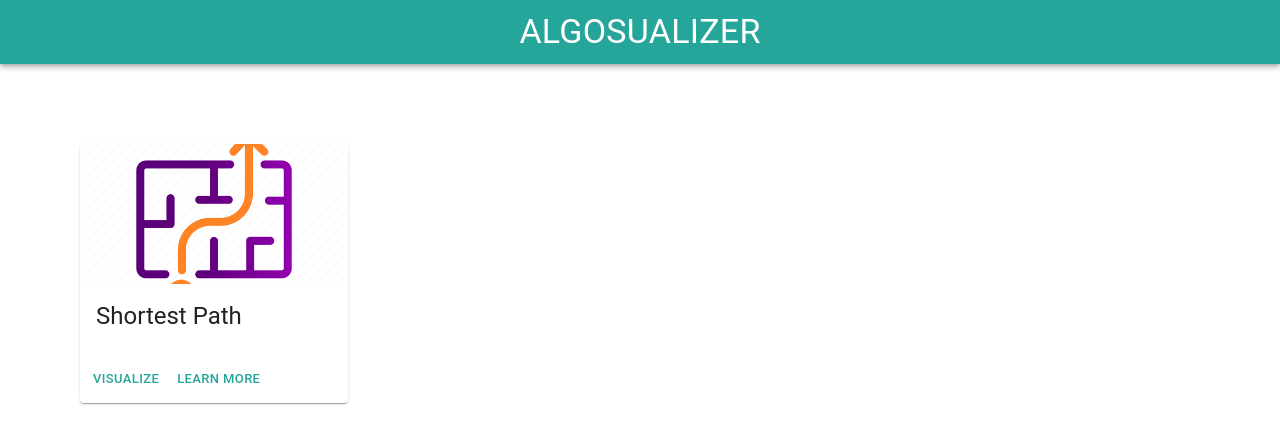
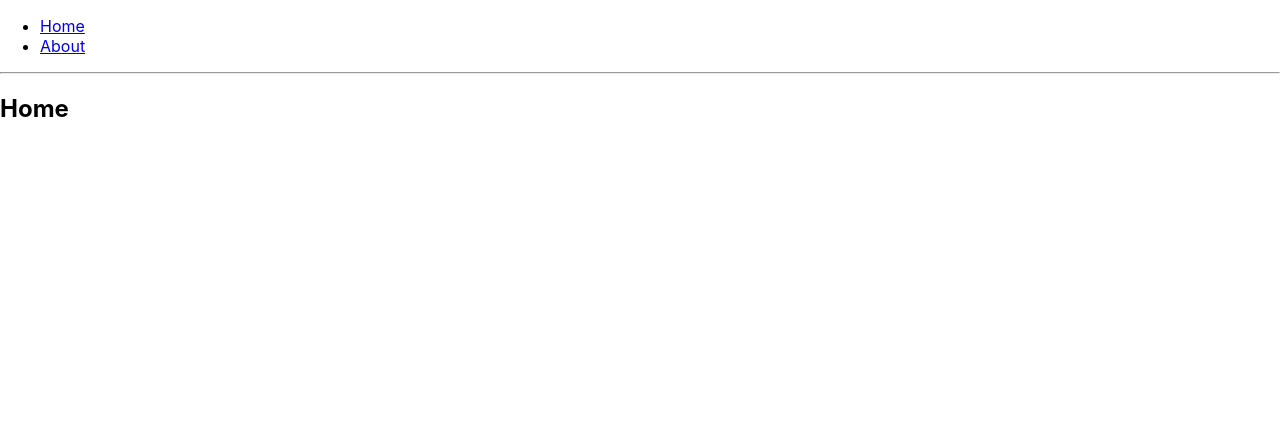
Before and after one commit to KhozmoS/algosualizer, a React (Create React App) app: page / in a window 1280 px wide. Shown: the top 444 px of the page. Built offline with nearby package versions, Linux system fonts and the light colour scheme.

Commit message:
testing app

```diff
--- a/src/App.tsx
+++ b/src/App.tsx
@@ -1,39 +1,27 @@
-import React from "react";
-import { TopBar } from "./components/TopBar";
-import { Home, ShortestPathVisual } from "./pages";
-import Box from '@material-ui/core/Box';
-import { makeStyles } from "@material-ui/core";
-import {
-  BrowserRouter as Router,
-  // Switch,
-  Route,
-  HashRouter
-} from "react-router-dom";
+import React, { Component } from 'react';
+import { HashRouter, Route, Link } from "react-router-dom";
 
-const useStyles = makeStyles((theme) => ({
-  homeContainer: {
-    minHeight: 'calc(100vh - 64px)',
-  },
-  home: {
-    margin: 'auto',
-    width: '100%'
+class App extends Component {
+  render() {
+    return (
+      <HashRouter basename="/">
+        <div>
+          <ul>
+            <li><Link to="/">Home</Link></li>
+            <li><Link to="/about">About</Link></li>
+          </ul>
+
+          <hr />
+
+          <Route exact path="/" component={Home} />
+          <Route path="/about" component={About} />
+        </div>
+      </HashRouter>
+    );
   }
-}));
-function App() {
-  const classes = useStyles();
-  return (
-    <HashRouter basename='/'>
-      <>
-        <TopBar />
-        <Router>
-          <Box className={classes.home}>
-            <Route exact path="/" component={Home} />
-          </Box>
-          <Route path="/shortest-path-visual" component={ShortestPathVisual} />
-        </Router>
-      </>
-    </HashRouter>
-  );
 }
 
+const Home = () => <div><h2>Home</h2></div>
+const About = () => <div><h2>About</h2></div>
+
 export default App;
```
Also changed, not shown: 1 other file (tests, documents, lock files or other folders).
